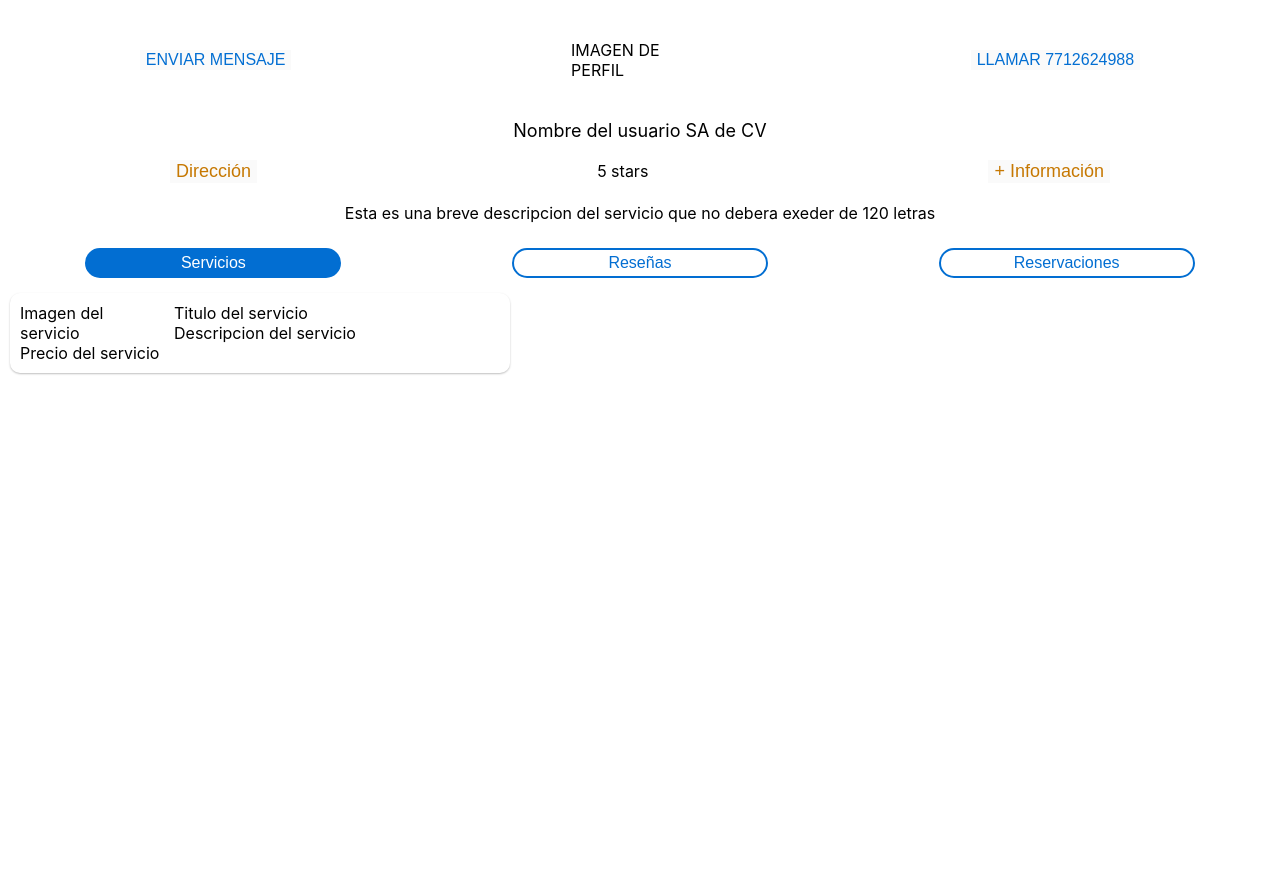
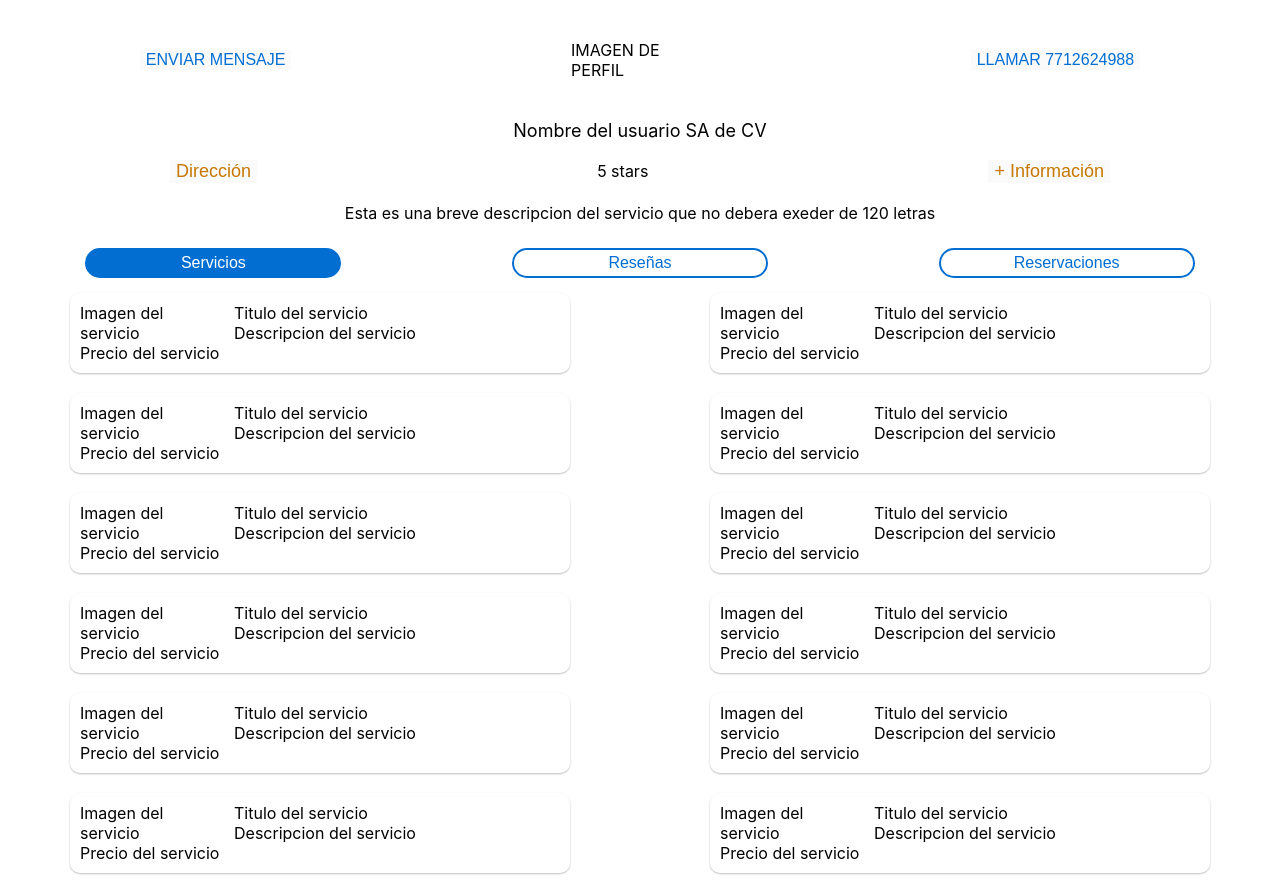
Before and after one commit to moctezumadaniel/tuservicio, a Next.js app: page /Customer_profile_template in a window 1280 px wide. Before the commit the page ends 800 px from the top, so only its background shows below. Built offline with nearby package versions, Linux system fonts and the light colour scheme.

Commit message:
wrap added to services container and more items added just as and example

```diff
--- a/pages/Customer_profile_template/ServicesTab.js
+++ b/pages/Customer_profile_template/ServicesTab.js
@@ -1,7 +1,20 @@
+import styles from '../../styles/CustomerProfileTemplate.module.css'
+
 import ServiceItemTemplate from './ServiceItemTemplate'
 function ServicesTab (){
     return(
-        <div>
+        <div className={styles.ServicesMainContainer}>
+            <ServiceItemTemplate/>
+            <ServiceItemTemplate/>
+            <ServiceItemTemplate/>
+            <ServiceItemTemplate/>
+            <ServiceItemTemplate/>
+            <ServiceItemTemplate/>
+            <ServiceItemTemplate/>
+            <ServiceItemTemplate/>
+            <ServiceItemTemplate/>
+            <ServiceItemTemplate/>
+            <ServiceItemTemplate/>
             <ServiceItemTemplate/>
         </div>
     )
--- a/styles/CustomerProfileTemplate.module.css
+++ b/styles/CustomerProfileTemplate.module.css
@@ -102,12 +102,18 @@
 }
 /*SERVICES TAB AND ITS CORRESPONDENT ITEMS*/
 
+.ServicesMainContainer{
+    display: flex;
+    flex-wrap: wrap;
+    align-content: space-around;
+    justify-content: space-around;
+}
+
 .ServiceItemContainer{
     display: flex;
     flex-direction: row;
     background-color: white;
-    min-width: 300px;
-    max-width: 500px;
+    width: 500px;
     max-height: 200px;
     padding: 10px;
     border-radius: 10px;
```
